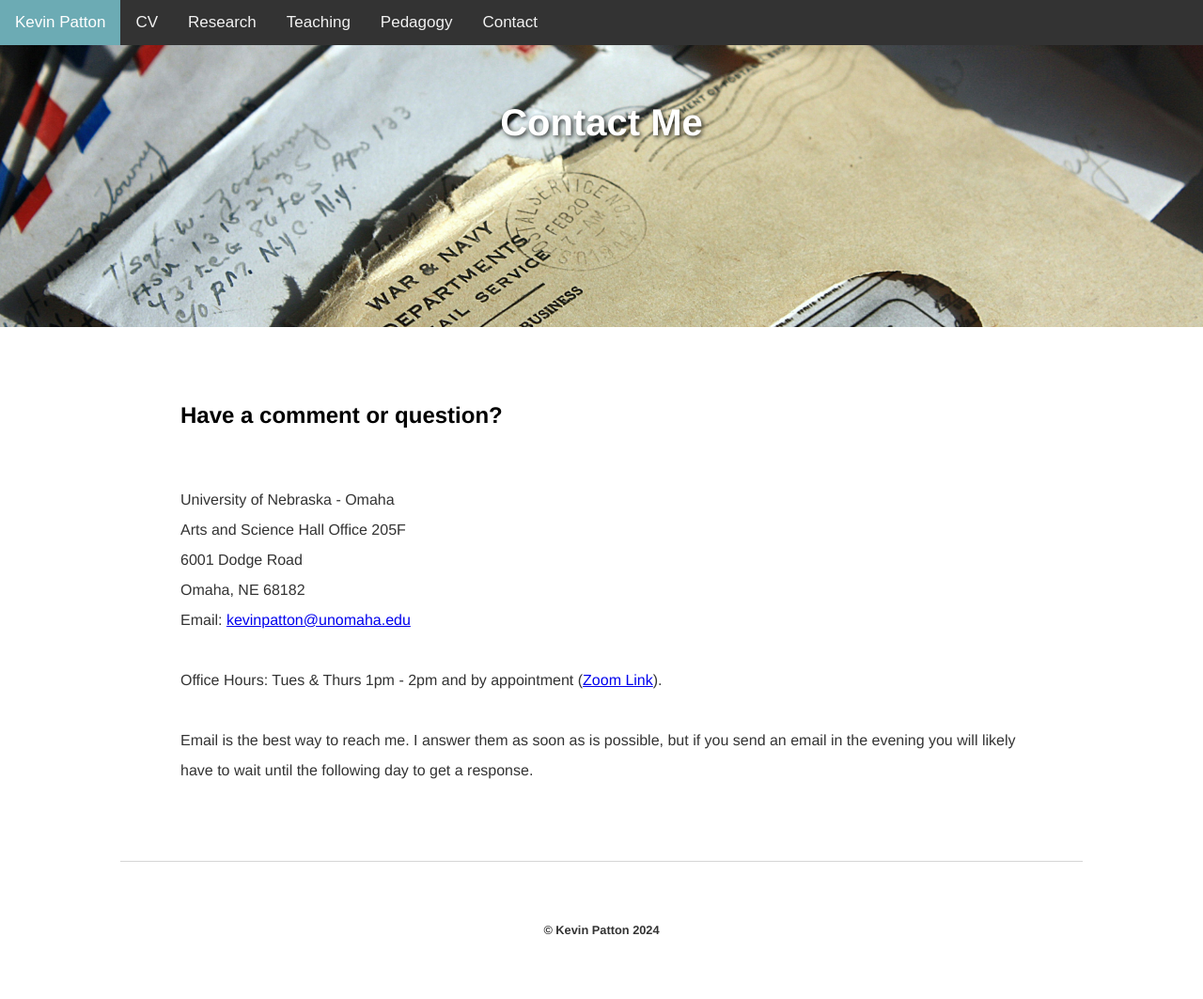
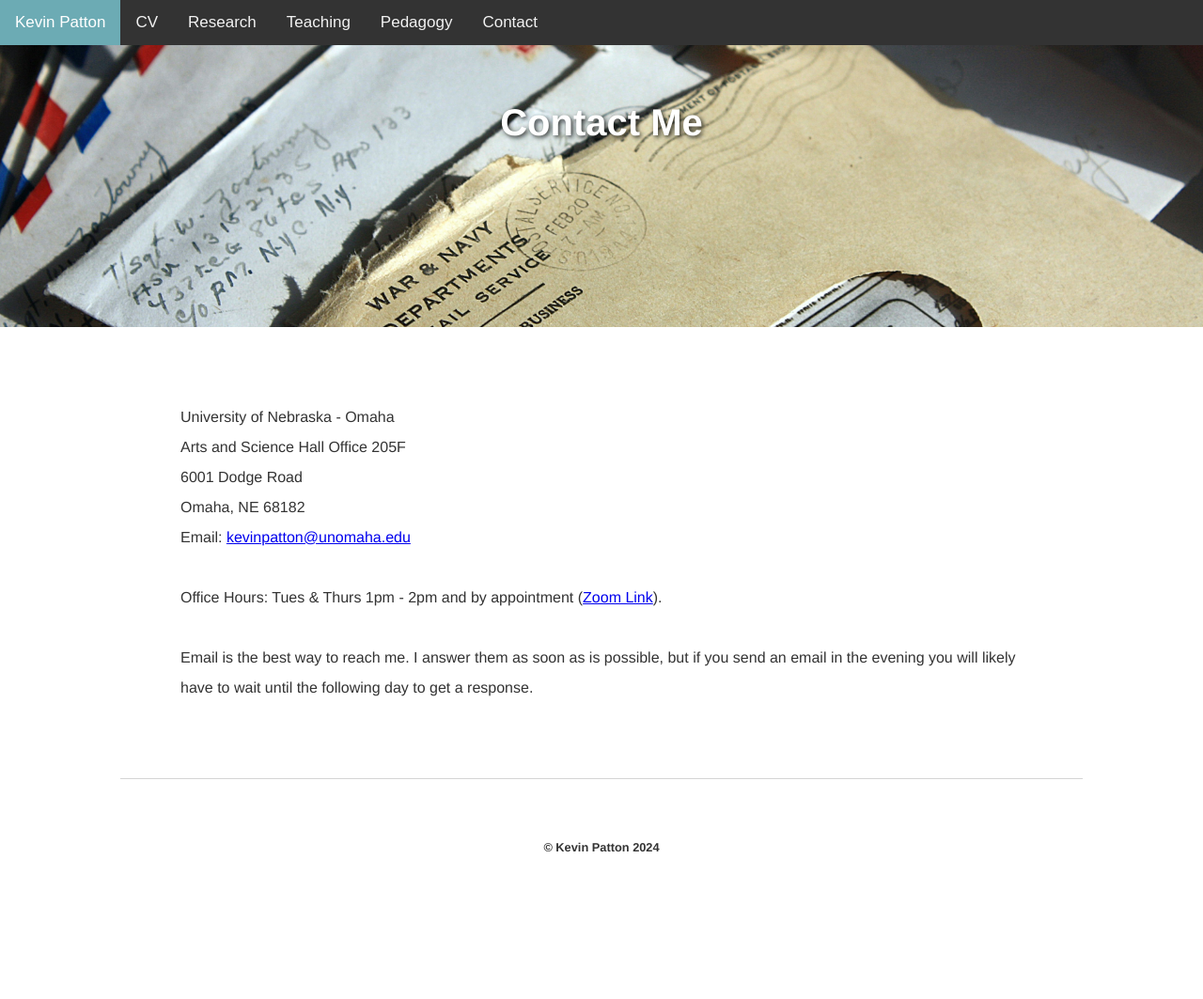
Before and after one commit to kevinjpatton/kevinjpatton.github.io, a Jekyll site: the page built from contact/index.html, in a window 1280 px wide. Shown: the whole page at 94% size. Built offline with Jekyll 4.4.1, drawn with Linux system fonts in a browser that asks for light colours; Markdown is read by kramdown in place of the engine named in the settings; after the commit the page ends 975 px from its top, so only the background shows below that.

Commit message:
Update index.html

```diff
--- a/contact/index.html
+++ b/contact/index.html
@@ -2,5 +2,4 @@
 layout: contact
 title: Contact - Kevin Patton
 ---
-<h2>Have a comment or question?</h2>
 <p>University of Nebraska - Omaha<br>Arts and Science Hall Office 205F<br>6001 Dodge Road<br>Omaha, NE 68182<br>Email: <a href="mailto:kevinpatton@unomaha.edu" target="_blank">kevinpatton@unomaha.edu</a><br><br>Office Hours: Tues & Thurs 1pm - 2pm and by appointment (<a href="https://unomaha.zoom.us/j/6213908877" target="_blank">Zoom Link</a>).<br><br>Email is the best way to reach me.  I answer them as soon as is possible, but if you send an email in the evening you will likely have to wait until the following day to get a response.</p>
```
